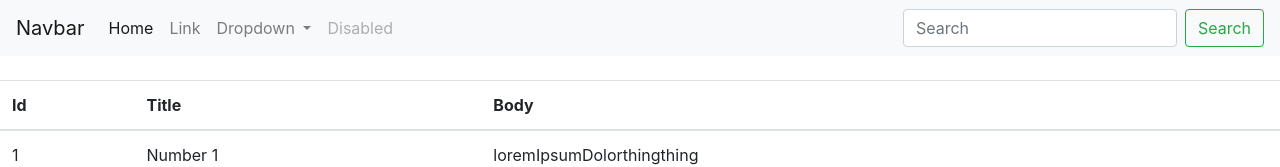
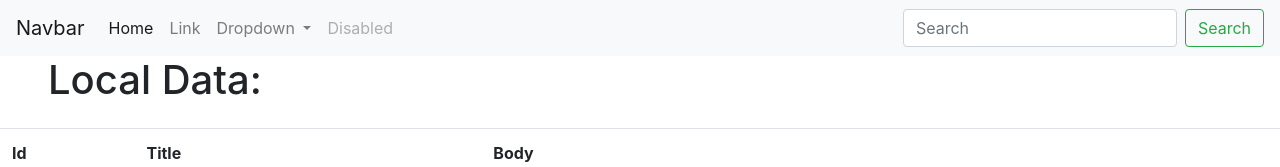
Before and after one commit to Cjcrew/vuejs_getting_started, a Vue app in the folder vue_apps/first_vue/: page / in a window 1280 px wide. Shown: the top 167 px of the page. Built offline with nearby package versions, Linux system fonts and the light colour scheme; no server answers.

Commit message:
Update visuals

```diff
--- a/vue_apps/first_vue/src/App.vue
+++ b/vue_apps/first_vue/src/App.vue
@@ -37,6 +37,7 @@
       </form>
     </div>
   </nav>
+    <h1 class="ml-5">Local Data:</h1>
     <PostsExample/>
     <h1 class="ml-5">Data from API:</h1>
     <DynamicPosts/>
```
